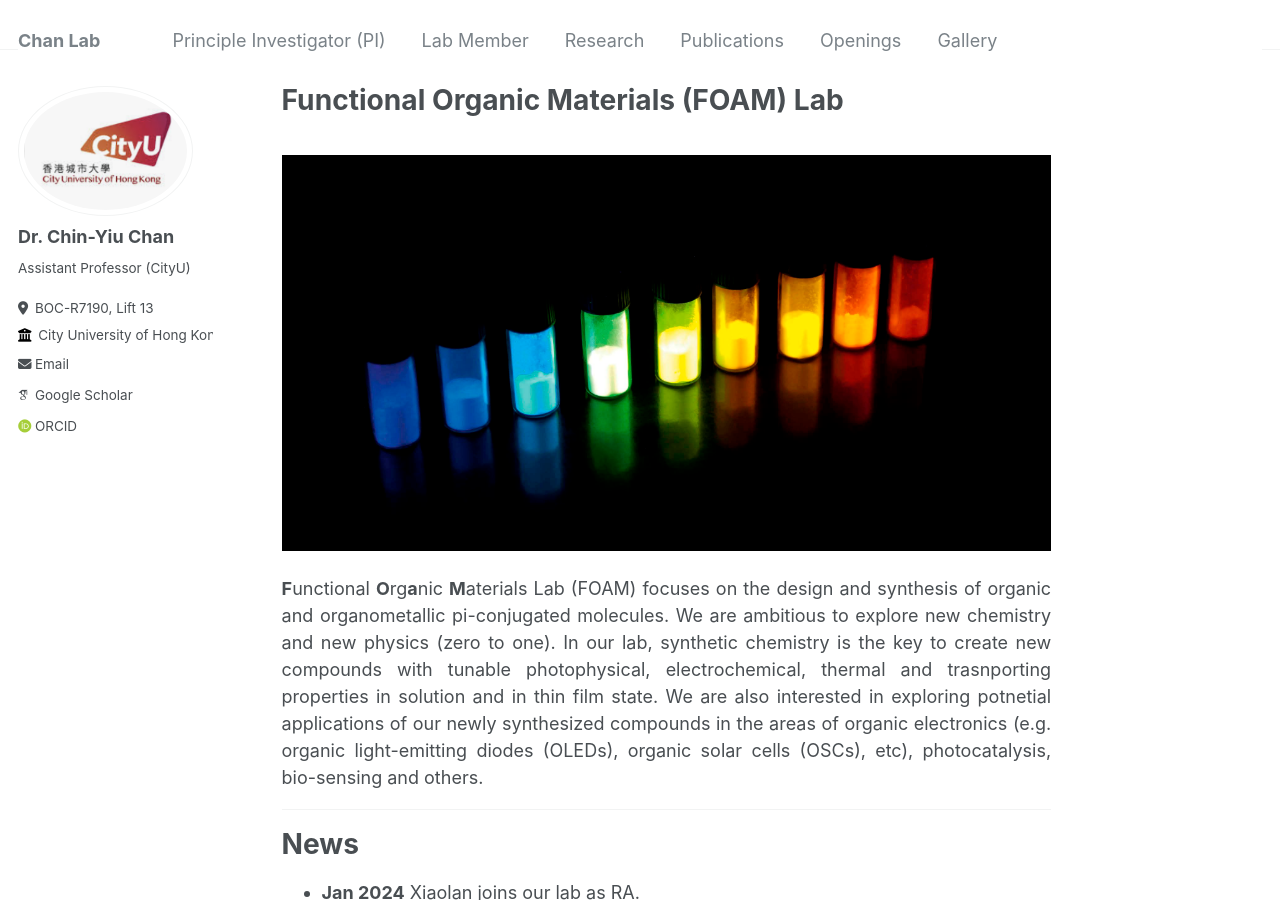
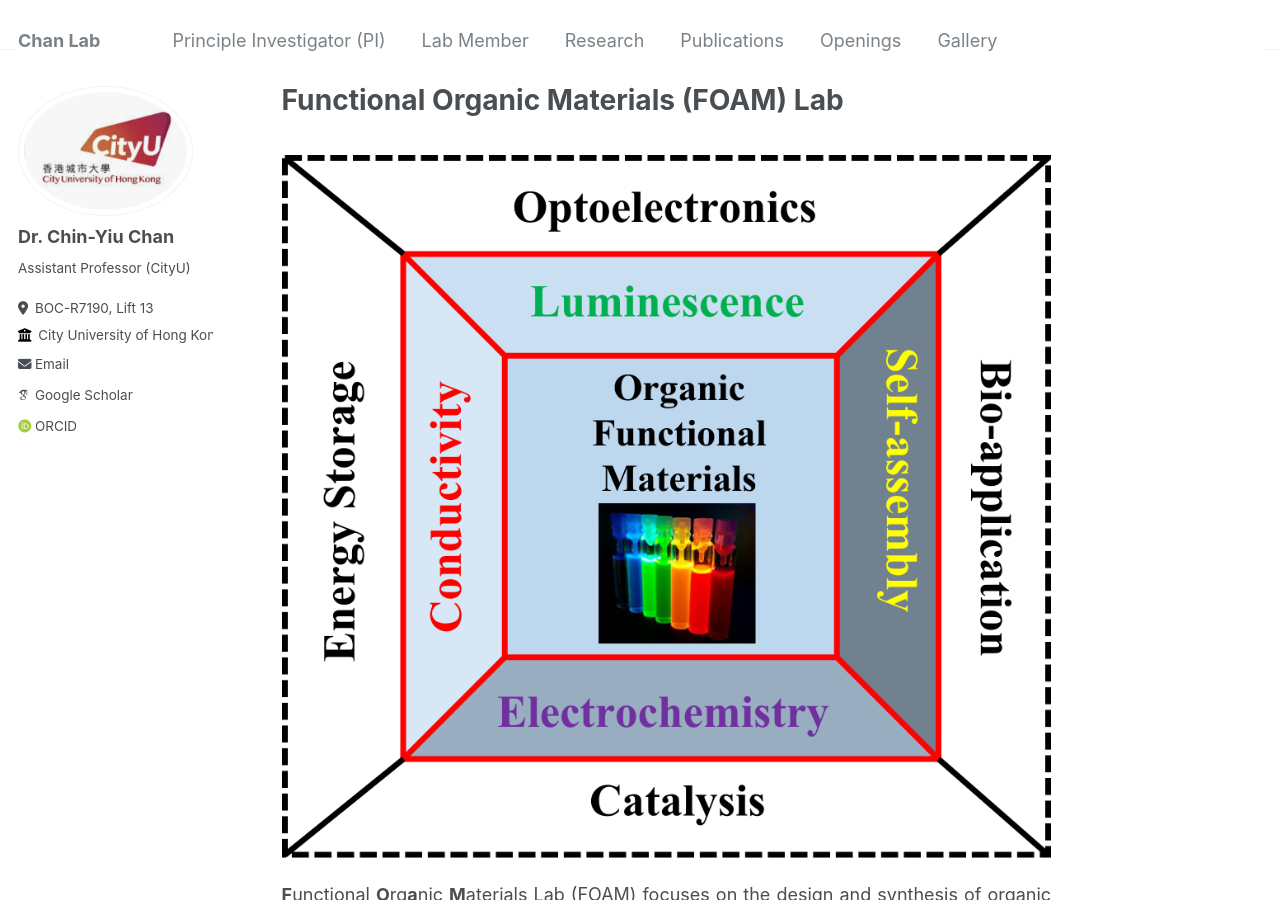
Before and after one commit to cychan-chem/chinychan.github.io, a Jekyll site: the page built from _pages/about.md, in a window 1280 px wide and 900 px high. Built offline with Jekyll 4.4.1, drawn with Linux system fonts in a browser that asks for light colours; some web fonts are replaced.

Commit message:
Update about.md
Signed-off-by: chinychan <166582940+chinychan@users.noreply.github.com>

```diff
--- a/_pages/about.md
+++ b/_pages/about.md
@@ -6,7 +6,7 @@ redirect_from:
   - /about/
   - /about.html
 ---
-<br/> <img src='/images/figure4.jpg'>
+<br/> <img src='/images/Research field.png'>
 
 <div style="text-align: justify">
    <b>F</b>unctional <b>O</b>rg<b>a</b>nic <b>M</b>aterials Lab (FOAM) focuses on the design and synthesis of organic and organometallic pi-conjugated molecules. We are ambitious to explore new chemistry and new physics (zero to one). In our lab, synthetic chemistry is the key to create new compounds with tunable photophysical, electrochemical, thermal and trasnporting properties in solution and in thin film state. We are also interested in exploring potnetial applications of our newly synthesized compounds in the areas of organic electronics (e.g. organic light-emitting diodes (OLEDs), organic solar cells (OSCs), etc), photocatalysis, bio-sensing and others.
```
